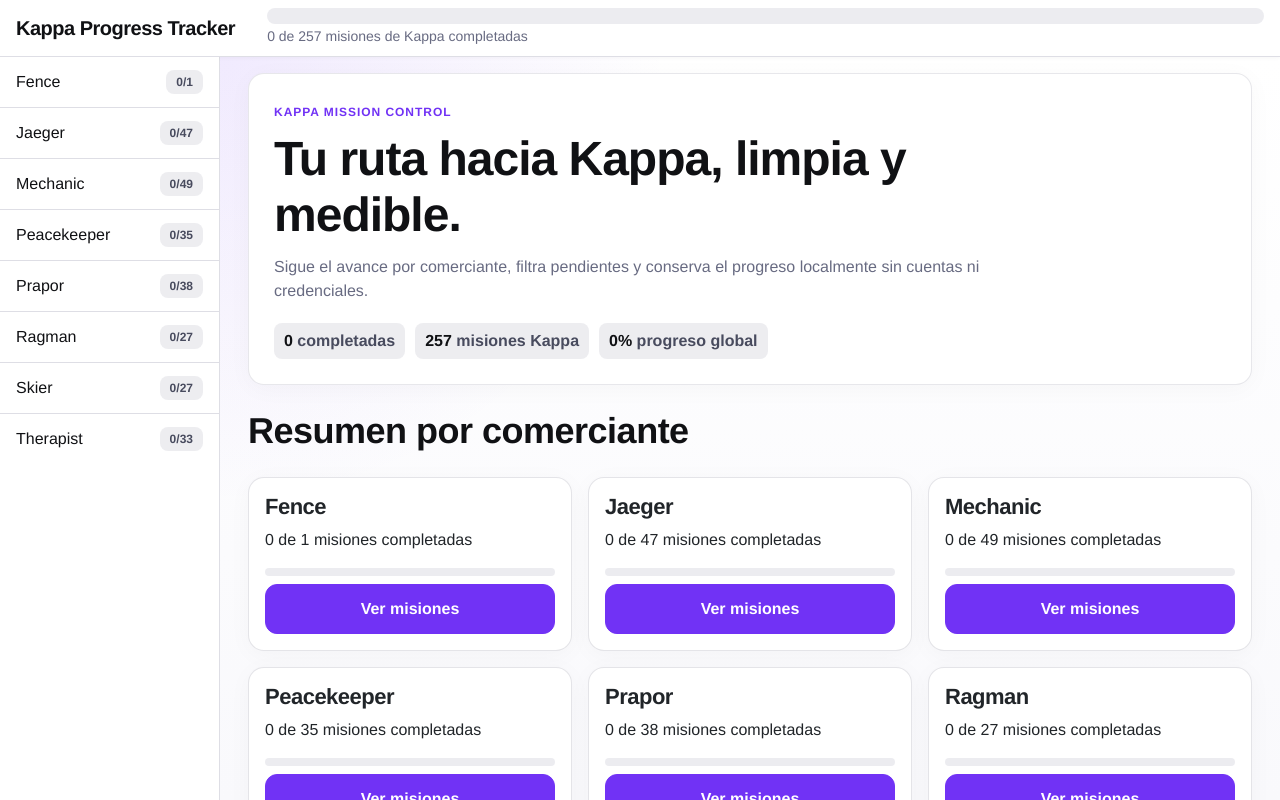
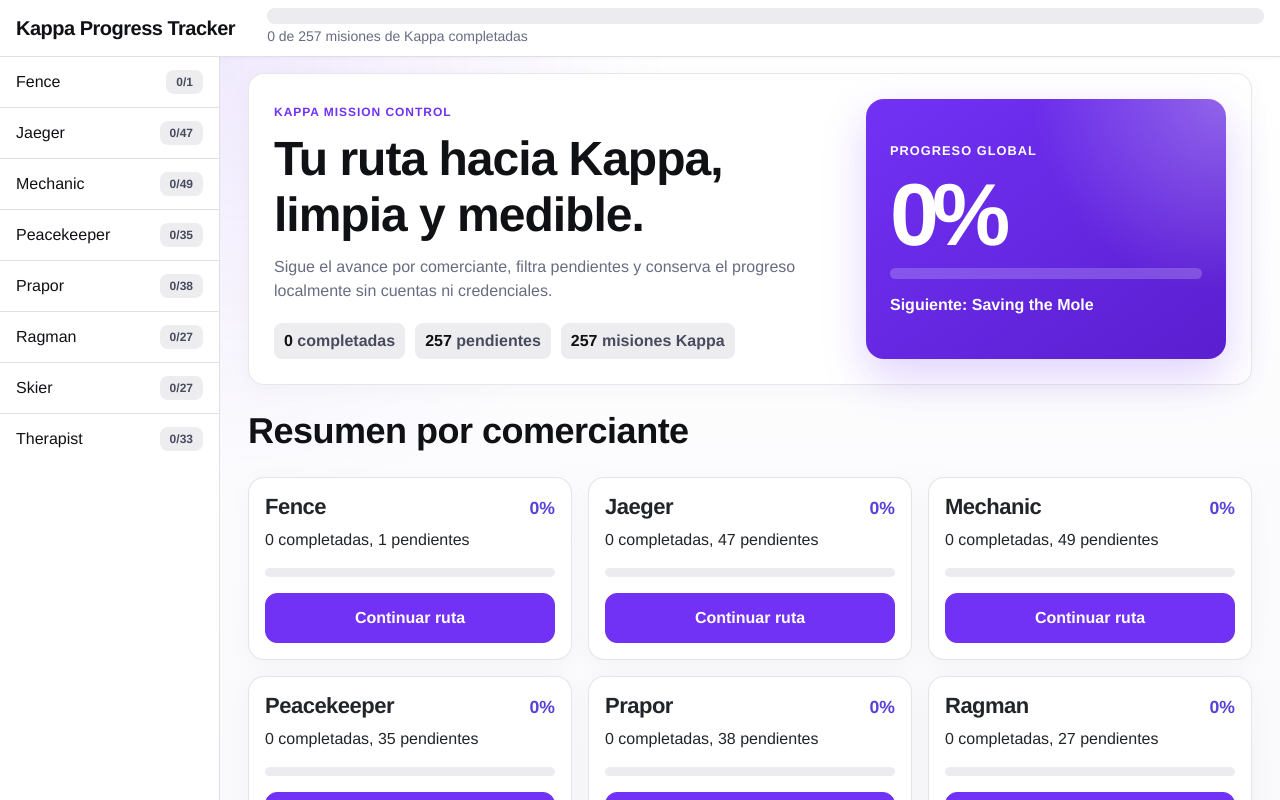
Before and after one commit to mario-asenjo/KappaRequirementsPage, a React (Vite) app: page / in a window 1280 px wide. Shown: the top 800 px of the page. Built offline with nearby package versions, Linux system fonts and the light colour scheme.

Commit message:
Improve dashboard progress tracking

```diff
--- a/src/App.tsx
+++ b/src/App.tsx
@@ -7,14 +7,15 @@ import Header from './components/Header';
 import Sidebar from './components/Sidebar';
 import { Task } from './types';
 import taskData from './data/tasks.json';
+import { sortTasksByGameOrder } from './utils/taskOrder';
+
+const tasks = sortTasksByGameOrder(taskData.tasks as Task[]);
 
 /**
  * Root component. Bundles task data from src/data/tasks.json and sets up the
  * application layout. The JSON file can be refreshed with `npm run update:tasks`.
  */
 const App: React.FC = () => {
-  const tasks = taskData.tasks as Task[];
-
   return (
     <div className="app-shell d-flex flex-column">
       {/* Header at the top */}
--- a/src/components/TaskCard.tsx
+++ b/src/components/TaskCard.tsx
@@ -5,6 +5,7 @@ import { Task } from '../types';
 
 interface TaskCardProps {
   task: Task;
+  position?: number;
 }
 
 /**
@@ -13,7 +14,7 @@ interface TaskCardProps {
  * is persisted in localStorage using the custom hook. Styling is kept
  * minimal using Bootstrap utility classes.
  */
-const TaskCard: React.FC<TaskCardProps> = ({ task }) => {
+const TaskCard: React.FC<TaskCardProps> = ({ task, position }) => {
   const [completedIds, setCompletedIds] = useLocalStorage<string[]>('completedTasks', []);
 
   const isCompleted = completedIds.includes(task.id);
@@ -31,7 +32,8 @@ const TaskCard: React.FC<TaskCardProps> = ({ task }) => {
   return (
     <div className={`task-card card mb-3 ${isCompleted ? 'is-completed' : ''}`}>
       <div className="card-body d-flex flex-column flex-sm-row gap-3 justify-content-between align-items-start">
-        <div>
+        <div className="task-card-content">
+          {position !== undefined && <span className="task-order">#{position}</span>}
           <h5 className="card-title mb-1">
             <Link to={`/task/${encodeURIComponent(task.id)}`}>{task.title}</Link>
           </h5>
--- a/src/hooks/useLocalStorage.ts
+++ b/src/hooks/useLocalStorage.ts
@@ -1,4 +1,7 @@
-import { useState, useEffect } from 'react';
+import { useCallback, useEffect, useState } from 'react';
+import type { Dispatch, SetStateAction } from 'react';
+
+const localStorageChangeEvent = 'kappa-local-storage-change';
 
 /**
  * A simple React hook that synchronizes a piece of state with
@@ -11,8 +14,7 @@ import { useState, useEffect } from 'react';
  * @param initialValue The default value to use when no stored value exists
  */
 export default function useLocalStorage<T>(key: string, initialValue: T) {
-  // Initialize state from localStorage or fall back to the initial value
-  const [storedValue, setStoredValue] = useState<T>(() => {
+  const readStoredValue = useCallback(() => {
     if (typeof window === 'undefined') return initialValue;
     try {
       const item = window.localStorage.getItem(key);
@@ -21,10 +23,36 @@ export default function useLocalStorage<T>(key: string, initialValue: T) {
       console.warn('Error reading localStorage key', key, error);
       return initialValue;
     }
-  });
+  }, [initialValue, key]);
 
-  // Whenever the value changes update localStorage
+  // Initialize state from localStorage or fall back to the initial value
+  const [storedValue, setStoredValue] = useState<T>(readStoredValue);
+
   useEffect(() => {
+    const syncValue = () => setStoredValue(readStoredValue());
+
+    window.addEventListener('storage', syncValue);
+    window.addEventListener(localStorageChangeEvent, syncValue);
+
+    return () => {
+      window.removeEventListener('storage', syncValue);
+      window.removeEventListener(localStorageChangeEvent, syncValue);
+    };
+  }, [readStoredValue]);
+
+  const setValue: Dispatch<SetStateAction<T>> = useCallback((value) => {
+    try {
+      const nextValue = value instanceof Function ? value(readStoredValue()) : value;
+      setStoredValue(nextValue);
+      window.localStorage.setItem(key, JSON.stringify(nextValue));
+      window.dispatchEvent(new Event(localStorageChangeEvent));
+    } catch (error) {
+      console.warn('Error writing localStorage key', key, error);
+    }
+  }, [key, readStoredValue]);
+
+  useEffect(() => {
+    if (typeof window === 'undefined') return;
     try {
       window.localStorage.setItem(key, JSON.stringify(storedValue));
     } catch (error) {
@@ -32,5 +60,5 @@ export default function useLocalStorage<T>(key: string, initialValue: T) {
     }
   }, [key, storedValue]);
 
-  return [storedValue, setStoredValue] as const;
+  return [storedValue, setValue] as const;
 }
--- a/src/pages/Home.tsx
+++ b/src/pages/Home.tsx
@@ -18,21 +18,39 @@ const Home: React.FC<HomeProps> = ({ tasks }) => {
   // Group tasks by trader
   const traders = Array.from(new Set(tasks.map((t) => t.trader))).sort();
   const totalCompleted = tasks.filter((task) => completedIds.includes(task.id)).length;
+  const totalPending = tasks.length - totalCompleted;
   const totalProgress = tasks.length > 0 ? Math.round((totalCompleted / tasks.length) * 100) : 0;
+  const nextPending = tasks.find((task) => !completedIds.includes(task.id));
 
   return (
     <div className="container-fluid">
-      <section className="hero-panel mb-4">
+      <section className="hero-panel dashboard-panel mb-4">
+        <div className="dashboard-copy">
           <span className="eyebrow">Kappa mission control</span>
           <h1>Tu ruta hacia Kappa, limpia y medible.</h1>
           <p>
             Sigue el avance por comerciante, filtra pendientes y conserva el progreso
             localmente sin cuentas ni credenciales.
           </p>
-        <div className="hero-stats">
+          <div className="hero-stats" aria-label="Resumen global">
             <span><strong>{totalCompleted}</strong> completadas</span>
+            <span><strong>{totalPending}</strong> pendientes</span>
             <span><strong>{tasks.length}</strong> misiones Kappa</span>
-          <span><strong>{totalProgress}%</strong> progreso global</span>
+          </div>
+        </div>
+        <div className="dashboard-card" aria-label="Progreso global hacia Kappa">
+          <span className="dashboard-label">Progreso global</span>
+          <strong>{totalProgress}%</strong>
+          <div className="progress" aria-hidden="true">
+            <div className="progress-bar" style={{ width: `${totalProgress}%` }}></div>
+          </div>
+          {nextPending ? (
+            <Link className="next-task" to={`/task/${encodeURIComponent(nextPending.id)}`}>
+              Siguiente: {nextPending.title}
+            </Link>
+          ) : (
+            <span className="next-task is-done">Todas las misiones Kappa estan completadas</span>
+          )}
         </div>
       </section>
       <h2 className="section-title mb-4">Resumen por comerciante</h2>
@@ -48,11 +66,14 @@ const Home: React.FC<HomeProps> = ({ tasks }) => {
             <div key={trader} className="col">
               <div className="trader-card card h-100">
                 <div className="card-body d-flex flex-column">
+                  <div className="trader-card-header">
                     <h5 className="card-title">{trader}</h5>
+                    <span>{progressPercent}%</span>
+                  </div>
                   <p className="card-text flex-grow-1">
-                    {completedForTrader} de {traderTasks.length} misiones completadas
+                    {completedForTrader} completadas, {traderTasks.length - completedForTrader} pendientes
                   </p>
-                  <div className="progress mb-2" style={{ height: '0.5rem' }}>
+                  <div className="progress mb-3" style={{ height: '0.55rem' }}>
                     <div
                       className="progress-bar"
                       role="progressbar"
@@ -62,7 +83,7 @@ const Home: React.FC<HomeProps> = ({ tasks }) => {
                       aria-valuemax={100}
                     ></div>
                   </div>
-                  <Link className="btn btn-primary" to={`/trader/${encodeURIComponent(trader)}`}>Ver misiones</Link>
+                  <Link className="btn btn-primary" to={`/trader/${encodeURIComponent(trader)}`}>Continuar ruta</Link>
                 </div>
               </div>
             </div>
--- a/src/pages/QuestListPage.tsx
+++ b/src/pages/QuestListPage.tsx
@@ -20,6 +20,10 @@ const QuestListPage: React.FC<QuestListPageProps> = ({ tasks }) => {
   const [completedIds] = useLocalStorage<string[]>('completedTasks', []);
   const [search, setSearch] = useState('');
   const [hideCompleted, setHideCompleted] = useState(false);
+  const completedForTrader = traderTasks.filter((task) => completedIds.includes(task.id)).length;
+  const traderProgress = traderTasks.length > 0
+    ? Math.round((completedForTrader / traderTasks.length) * 100)
+    : 0;
 
   const filtered = traderTasks.filter((task) => {
     const matchesTitle = task.title.toLowerCase().includes(search.toLowerCase());
@@ -30,8 +34,24 @@ const QuestListPage: React.FC<QuestListPageProps> = ({ tasks }) => {
   return (
     <div className="container-fluid">
       <div className="page-heading d-flex flex-column flex-sm-row align-items-sm-center gap-2 mb-3">
-          <h2 className="me-auto mb-0">Misiones de {trader}</h2>
+          <div className="me-auto">
+            <span className="eyebrow">Ruta ordenada por aparicion</span>
+            <h2 className="mb-1">Misiones de {trader}</h2>
+            <p className="page-subtitle mb-0">
+              {completedForTrader} de {traderTasks.length} completadas ({traderProgress}%).
+            </p>
+          </div>
           <Link to="/" className="btn btn-link">← Volver</Link>
+      </div>
+      <div className="progress trader-page-progress mb-3" aria-label={`Progreso de ${trader}`}>
+        <div
+          className="progress-bar"
+          role="progressbar"
+          style={{ width: `${traderProgress}%` }}
+          aria-valuenow={traderProgress}
+          aria-valuemin={0}
+          aria-valuemax={100}
+        ></div>
       </div>
       <div className="filter-panel row mb-3">
         <div className="col-md-6 col-lg-4 mb-2">
@@ -59,7 +79,9 @@ const QuestListPage: React.FC<QuestListPageProps> = ({ tasks }) => {
       {filtered.length === 0 ? (
         <p className="empty-state">No hay misiones que coincidan con tu busqueda.</p>
       ) : (
-        filtered.map((task) => <TaskCard key={task.id} task={task} />)
+        filtered.map((task) => (
+          <TaskCard key={task.id} task={task} position={traderTasks.indexOf(task) + 1} />
+        ))
       )}
     </div>
   );
--- a/src/styles.css
+++ b/src/styles.css
@@ -84,6 +84,69 @@ a:hover {
   border-radius: 16px;
   box-shadow: var(--kraken-shadow);
   padding: 25px;
+}
+
+.dashboard-panel {
+  align-items: stretch;
+  display: grid;
+  gap: 24px;
+  grid-template-columns: minmax(0, 1fr) minmax(260px, 360px);
+}
+
+.dashboard-copy {
+  align-self: center;
+}
+
+.dashboard-card {
+  background:
+    radial-gradient(circle at top right, rgba(255, 255, 255, 0.28), transparent 12rem),
+    linear-gradient(145deg, var(--kraken-purple), var(--kraken-purple-deep));
+  border-radius: 18px;
+  box-shadow: rgba(113, 50, 245, 0.22) 0 18px 45px;
+  color: #ffffff;
+  display: flex;
+  flex-direction: column;
+  gap: 14px;
+  justify-content: center;
+  min-height: 250px;
+  padding: 24px;
+}
+
+.dashboard-card .progress {
+  background: rgba(255, 255, 255, 0.2);
+  height: 0.7rem;
+}
+
+.dashboard-card .progress-bar {
+  background: #ffffff;
+}
+
+.dashboard-card strong {
+  font-size: clamp(3rem, 10vw, 5.5rem);
+  letter-spacing: -0.08em;
+  line-height: 0.9;
+}
+
+.dashboard-label {
+  font-size: 0.8rem;
+  font-weight: 700;
+  letter-spacing: 0.08em;
+  text-transform: uppercase;
+}
+
+.next-task {
+  color: #ffffff;
+  font-weight: 700;
+  text-decoration: none;
+}
+
+.next-task:hover {
+  color: #ffffff;
+  text-decoration: underline;
+}
+
+.next-task.is-done {
+  text-decoration: none;
 }
 
 .hero-panel h1 {
@@ -224,6 +287,51 @@ a:hover {
   font-size: 1.375rem;
 }
 
+.trader-card {
+  transition: transform 160ms ease, box-shadow 160ms ease;
+}
+
+.trader-card:hover {
+  box-shadow: rgba(16, 24, 40, 0.08) 0 12px 35px;
+  transform: translateY(-2px);
+}
+
+.trader-card-header {
+  align-items: baseline;
+  display: flex;
+  gap: 12px;
+  justify-content: space-between;
+}
+
+.trader-card-header span {
+  color: var(--kraken-purple-dark);
+  font-size: 1.1rem;
+  font-weight: 800;
+}
+
+.task-card-content {
+  min-width: 0;
+}
+
+.task-order {
+  background: var(--kraken-purple-subtle);
+  border-radius: 9999px;
+  color: var(--kraken-purple-deep);
+  display: inline-block;
+  font-size: 0.75rem;
+  font-weight: 800;
+  margin-bottom: 8px;
+  padding: 4px 9px;
+}
+
+.page-subtitle {
+  color: var(--kraken-neutral);
+}
+
+.trader-page-progress {
+  height: 0.7rem;
+}
+
 .task-card.is-completed {
   border-color: rgba(20, 158, 97, 0.35);
 }
@@ -281,4 +389,12 @@ a:hover {
   .app-main {
     min-height: 0;
   }
+
+  .dashboard-panel {
+    grid-template-columns: 1fr;
+  }
+
+  .dashboard-card {
+    min-height: 210px;
+  }
 }
--- /dev/null
+++ b/src/utils/taskOrder.ts
@@ -0,0 +1,30 @@
+import { Task } from '../types';
+
+const sortByTraderAndTitle = (a: Task, b: Task) =>
+  a.trader.localeCompare(b.trader) || a.title.localeCompare(b.title);
+
+export function sortTasksByGameOrder(tasks: Task[]) {
+  const sortedTasks = [...tasks].sort(sortByTraderAndTitle);
+  const tasksByTitle = new Map(sortedTasks.map((task) => [task.title, task]));
+  const ordered: Task[] = [];
+  const visited = new Set<string>();
+  const visiting = new Set<string>();
+
+  const visit = (task: Task) => {
+    if (visited.has(task.id) || visiting.has(task.id)) return;
+
+    visiting.add(task.id);
+    task.prerequisites
+      ?.map((title) => tasksByTitle.get(title))
+      .filter((prerequisite): prerequisite is Task => Boolean(prerequisite))
+      .sort(sortByTraderAndTitle)
+      .forEach(visit);
+    visiting.delete(task.id);
+    visited.add(task.id);
+    ordered.push(task);
+  };
+
+  sortedTasks.forEach(visit);
+
+  return ordered;
+}
```
Also changed, not shown: 1 other file (tests, documents, lock files or other folders). Lines whose indentation alone changed are shown as unchanged.
